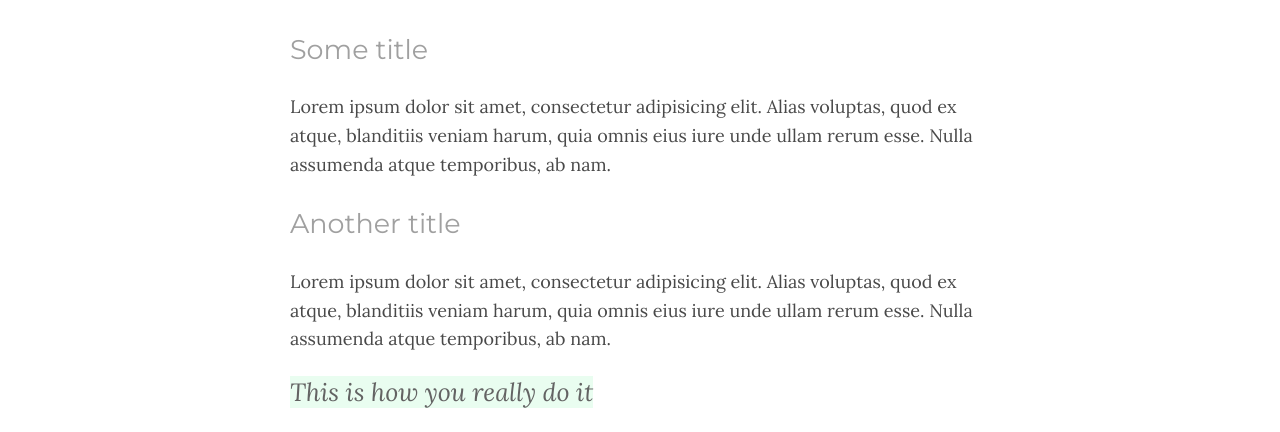
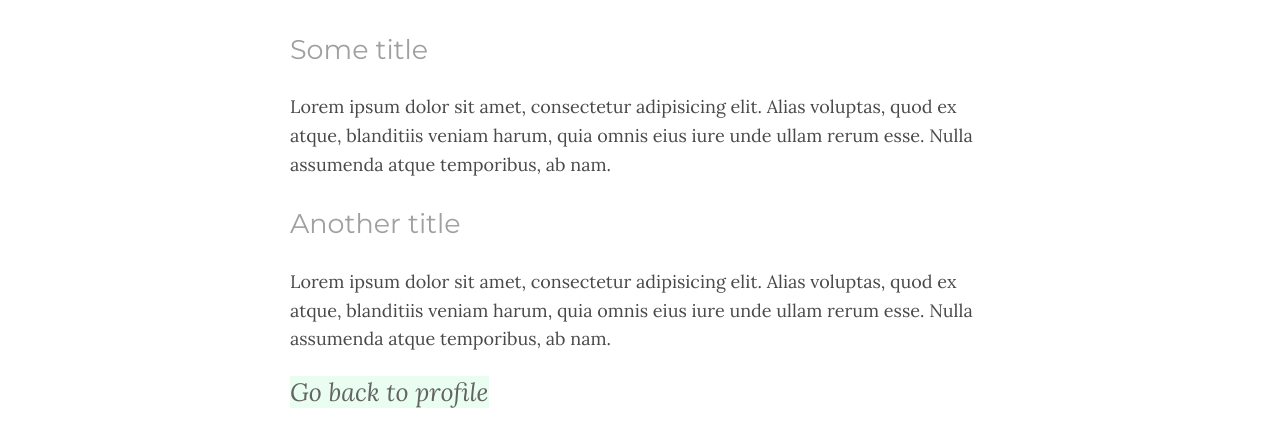
Before and after one commit to phipsae/medium-article, a plain HTML site: page index.html in a window 1280 px wide. Shown: the part 501-933 px from the top of the page. Drawn offline with Linux system fonts and the light colour scheme.

Commit message:
link to profile added

```diff
--- a/index.html
+++ b/index.html
@@ -29,7 +29,7 @@
       quia omnis eius iure unde ullam rerum esse. Nulla assumenda atque temporibus, ab nam.
     </p>
 
-    <a href="#" class="link-medium">This is how you really do it</a>
+    <a href="https://phipsae.github.io/profile/" class="link-medium">Go back to profile</a>
 
     <h2>A final title</h2>
     <p>
```
